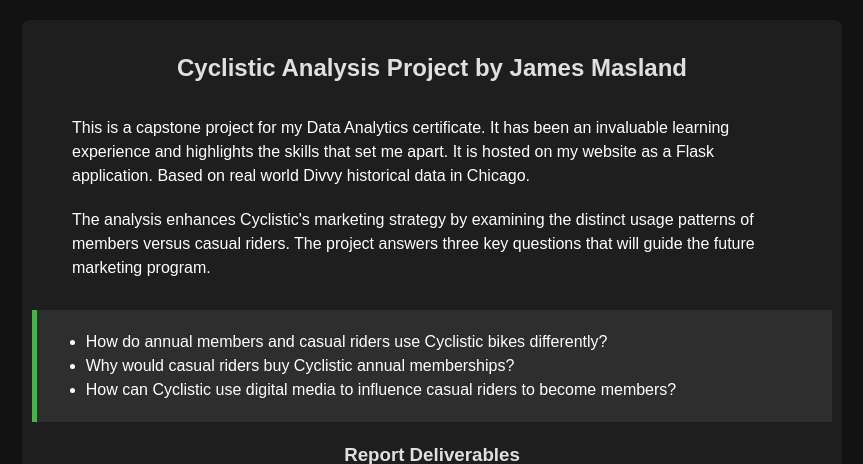
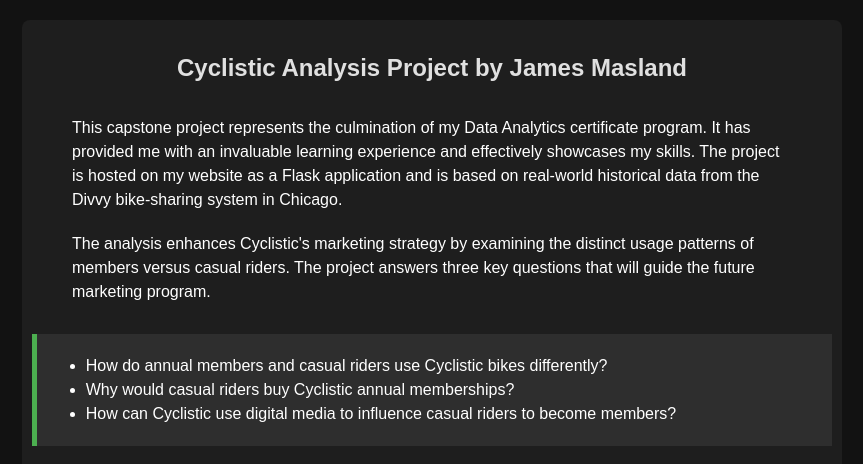
Before and after one commit to jaymasl/cyclistic, a Flask app: page / in a window 1280 px wide. Shown: the part 68-532 px from the top of the page, without its empty margins (208-1071 px from the left). Run offline with Flask 3, Linux system fonts and the light colour scheme.

Commit message:
Updated intro

```diff
--- a/templates/base.jinja
+++ b/templates/base.jinja
@@ -25,10 +25,9 @@
             <section class="summary-container">
                 <h2>Cyclistic Analysis Project by James Masland</h2>
                 <p>
-                    This is a capstone project for my Data Analytics certificate.
-                    It has been an invaluable learning experience and highlights the skills that set me apart.
-                    It is hosted on my website as a Flask application.
-                    Based on real world Divvy historical data in Chicago.
+                    This capstone project represents the culmination of my Data Analytics certificate program.
+                    It has provided me with an invaluable learning experience and effectively showcases my skills.
+                    The project is hosted on my website as a Flask application and is based on real-world historical data from the Divvy bike-sharing system in Chicago.
                 </p>
                 <p>
                     The analysis enhances Cyclistic's marketing strategy by examining the distinct usage patterns of members versus casual riders.
```
